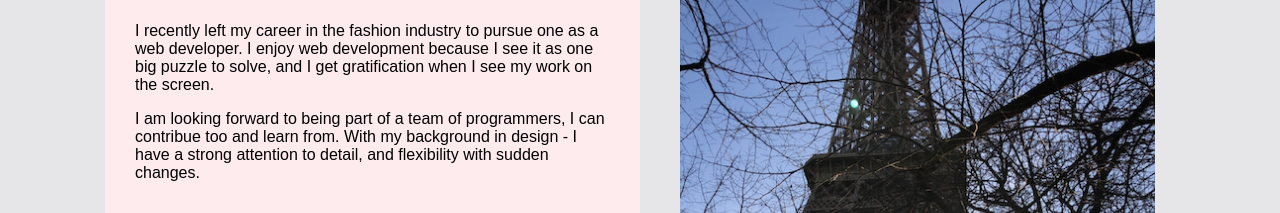
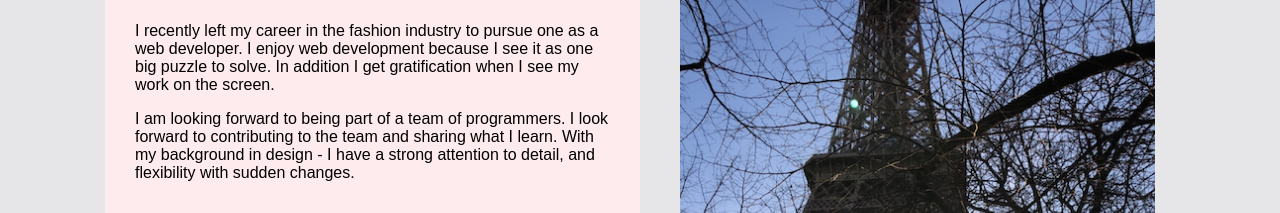
Before and after one commit to SherenaT/web-project3, a plain HTML site: page index.html in a window 1280 px wide. Shown: the part 733-946 px from the top of the page. Drawn offline with Linux system fonts and the light colour scheme; a script that the page names is missing.

Commit message:
Add files via upload

```diff
--- a/index.html
+++ b/index.html
@@ -41,8 +41,8 @@
       <div class="group">
         <div class="item bg-color">
           <h2>About Me:</h2>
-          <p>I recently left my career in the fashion industry to pursue one as a web developer. I enjoy web development because I see it as one big puzzle to solve, and I get gratification when I see my work on the screen.</p>
-          <p>I am looking forward to being part of a team of programmers, I can contribue too and learn from. With my background in design - I have a strong attention to detail, and flexibility with sudden changes.</p>
+          <p>I recently left my career in the fashion industry to pursue one as a web developer. I enjoy web development because I see it as one big puzzle to solve. In addition I get gratification when I see my work on the screen.</p>
+          <p>I am looking forward to being part of a team of programmers. I look forward to contributing to the team and sharing what I learn. With my background in design - I have a strong attention to detail, and flexibility with sudden changes.</p>
           <br>
           <img src="images/london-eye-and-big-ben.jpeg" width="500" alt="London eye and big-ben at night">
       </div>
```
